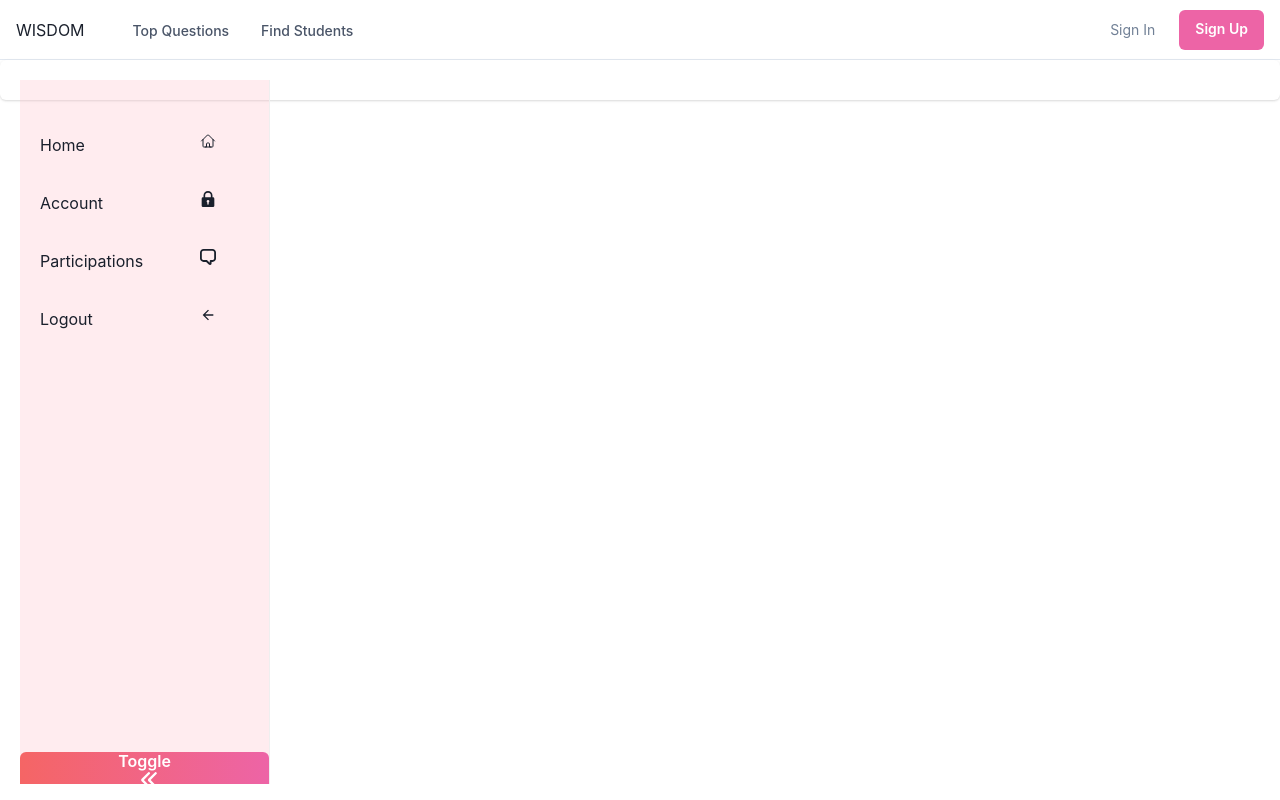
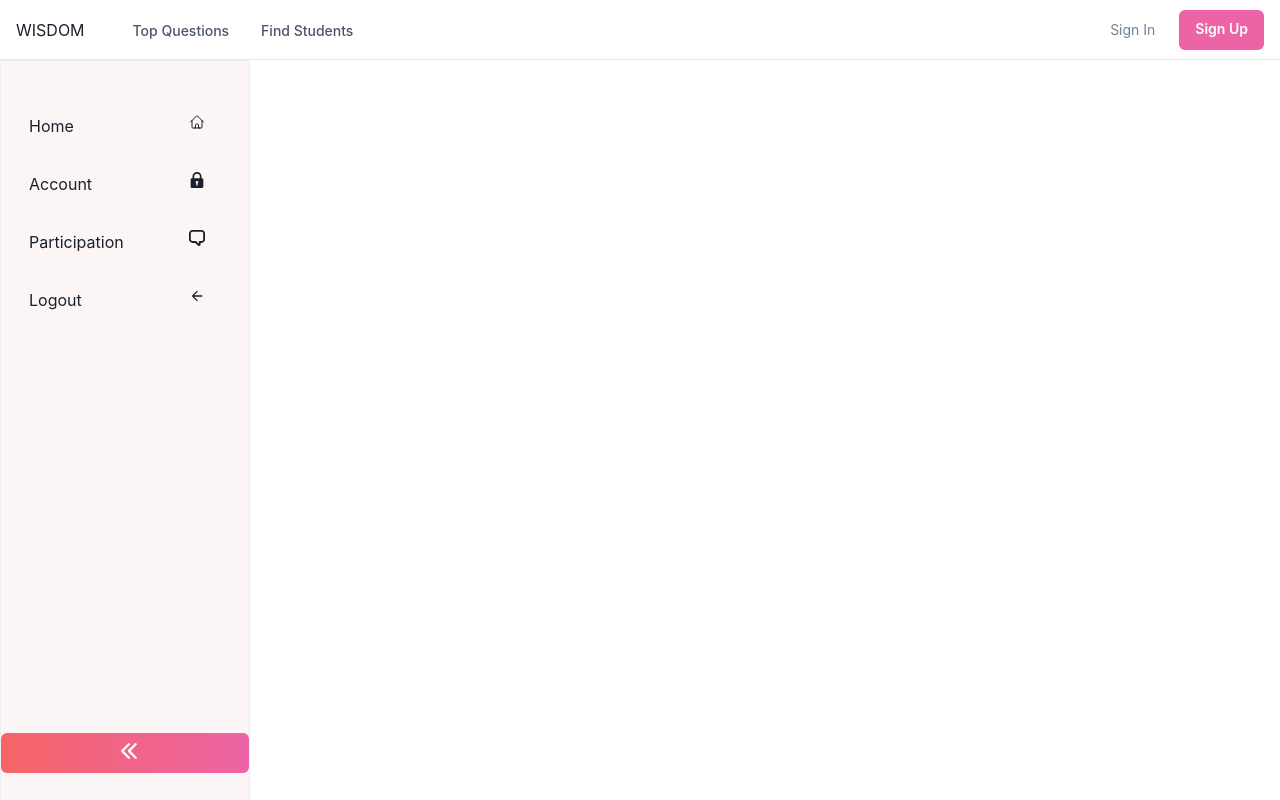
Before and after one commit to GabrielaRsanches/wisdom-app, a React app in the folder ui/: page /teacher/dashboard in a window 1280 px wide. Built offline with nearby package versions, Linux system fonts and the light colour scheme.

Commit message:
feat: TeacherSidebar component and its styles

```diff
--- /dev/null
+++ b/ui/src/components/Teacher/components/TeacherSidebar/TeacherSidebar.styles.jsx
@@ -0,0 +1,44 @@
+import styled from 'styled-components';
+import { Box, Button, Flex, Stack, Text } from '@chakra-ui/react';
+import { Sidebar, Menu, MenuItem } from 'react-pro-sidebar';
+
+export const SidebarContainer = styled(Box)`
+  position: fixed;
+  width: 250px;
+  height: 100%;
+  display: flex;
+
+`;
+
+export const StyledSidebar = styled(Sidebar)`
+  background-color: rgba(400, 192, 203, 0.3);
+  width: 100%;
+  height: 100%;
+  border: solid 1px;
+  border-color:  rgba(400, 192, 203, 0.3);
+`;
+
+export const MenuWrapper = styled(Menu)`
+  padding-top: 5vh;
+  padding-left: 1vh;
+  padding-right: 1vh;
+`;
+
+export const MenuItemWrapper = styled(MenuItem)`
+  display: flex;
+  align-items: center;
+  width: 100%;
+`;
+
+export const MenuItemText = styled(Text)`
+  width: 10vh;
+`;
+
+export const ToggleButtonContainer = styled(Flex)`
+  margin-top: 51vh;
+`;
+
+export const StyledToggleButton = styled(Button)`
+  width: 100%;
+  margin-left: ${({ collapsed }) => (collapsed ? '0' : '0vh')};
+`;
--- a/ui/src/components/Teacher/components/TeacherSidebar/TeacherSidebar.tsx
+++ b/ui/src/components/Teacher/components/TeacherSidebar/TeacherSidebar.tsx
@@ -1,50 +1,45 @@
 import React, { useState } from 'react';
-import { Box, Button, Flex, Heading, Stack, Text } from '@chakra-ui/react';
-import { Sidebar, Menu, MenuItem } from 'react-pro-sidebar';
-import { ArrowBackIcon, ArrowLeftIcon, ChatIcon, LockIcon } from '@chakra-ui/icons'
+import { Flex, Stack, Text } from '@chakra-ui/react';
+import { ArrowBackIcon, ArrowLeftIcon, ArrowRightIcon, ChatIcon, LockIcon } from '@chakra-ui/icons'
 import { HomeIcon } from '@heroicons/react/24/outline';
+import { SidebarContainer, StyledSidebar, MenuWrapper, MenuItemWrapper, MenuItemText, ToggleButtonContainer, StyledToggleButton } from './TeacherSidebar.styles'
 
-const TeacherSidebar = ({ onClick }) => {
+const TeacherSidebar = ({ onClick = ()=>{}}) => {
   const [collapsed, setCollapsed] = useState(false);
 
   const handleToggleSidebar = () => setCollapsed(!collapsed);
   const links = [
-    { name: 'Home', href: '/dashboard', icon: HomeIcon},
-    { name: 'Account', href: '/dashboard/account', icon: LockIcon},
-    { name: 'Participations', href: '/dashboard/participations', icon:ChatIcon},
+    { name: 'Home', href: '/', icon: HomeIcon},
+    { name: 'Account', href: '/account', icon: LockIcon},
+    { name: 'Participation', href: '/participations', icon:ChatIcon},
     { name: 'Logout', href: '/', icon: ArrowBackIcon}
   ]
 
   return (
   <React.Fragment>
-    <Box position="fixed" width="250px" height='100%' display="flex"
-      flexDirection="column">
-      <Sidebar collapsed={collapsed} backgroundColor='rgba(400, 192, 203, 0.3)' width="100%" style={{height:"88%"}}
+    <SidebarContainer>
+      <StyledSidebar collapsed={collapsed}
       >
-        <Menu style={{paddingTop: '5vh', width:"100%" }}  >
-          <Stack  style={{width:'100%'}}>
+        <MenuWrapper>
+          <Stack>
             {links.map((link, index) => {
               const LinkIcon = link.icon;
               return(
-
-                  <MenuItem key={`${link.name}-${index}`} style={{alignItems: 'center', width:'100%'}} href={link.href} onClick={onClick}>
-                    <Flex>
-                      {!collapsed && <Text width={'10vh'}>{link.name}</Text>}
-                      <LinkIcon style={{marginLeft: collapsed ? '0' : '10vh', width: '1em', height: '1em'}} />
-                    </Flex>
-                  </MenuItem>
-
+                <MenuItemWrapper key={`${link.name}-${index}`} href={link.href} onClick={onClick}>
+                  <Flex>
+                    {!collapsed && <MenuItemText width={'10vh'}>{link.name}</MenuItemText>}
+                    <LinkIcon style={{marginLeft: collapsed ? '0' : '10vh', width: '1em', height: '1em'}} />
+                  </Flex>
+                </MenuItemWrapper>
               )
             })}
           </Stack>
-        </Menu>
+        </MenuWrapper>
 
-        <Flex marginTop={'51vh'}>
-          <Button
-            style={{marginLeft: collapsed ? '0' : '0vh'}}
+        <ToggleButtonContainer>
+          <StyledToggleButton
             alignContent={'center'}
             display={'center'}
-            w="100%"
             bgGradient="linear(to-r, red.400, pink.400)"
             color="white"
             _hover={{
@@ -52,15 +47,12 @@ const TeacherSidebar = ({ onClick }) => {
               boxShadow: 'xl',
             }}
             onClick={handleToggleSidebar}
-            rightIcon={<ArrowLeftIcon/>}
-          >
-          {!collapsed && <Text>Toggle</Text>}
-          </Button>
-        </Flex>
-      </Sidebar>
-    </Box>
+            rightIcon={collapsed ? <ArrowRightIcon/> : <ArrowLeftIcon/>}
+          />
+        </ToggleButtonContainer>
+      </StyledSidebar>
+    </SidebarContainer>
   </React.Fragment>
-
   );
 };
 
--- a/ui/src/components/Teacher/pages/TeacherDashboard/TeacherDashboard.tsx
+++ b/ui/src/components/Teacher/pages/TeacherDashboard/TeacherDashboard.tsx
@@ -1,5 +1,4 @@
 import React from 'react';
-import { Box, Card, CardBody, Stack, StackDivider } from '@chakra-ui/react';
 import TeacherSidebar from '../../components/TeacherSidebar/TeacherSidebar';
 
 interface TeacherDashboardProps {
@@ -8,17 +7,9 @@ interface TeacherDashboardProps {
 
 const TeacherDashboard: React.FC<TeacherDashboardProps> = ({ children }) => {
   return (
-    <Card>
-      <CardBody>
-        <Stack divider={<StackDivider />} spacing='4'>
-        <Box>
-          <TeacherSidebar onClick={function () {} }/>
-        <React.Fragment>{children}</React.Fragment>
-      </Box>
-      </Stack>
-    </CardBody>
-  </Card>
-
+    <React.Fragment>
+    <TeacherSidebar onClick={function () {} }/>
+    </React.Fragment>
   );
 }
 
```
